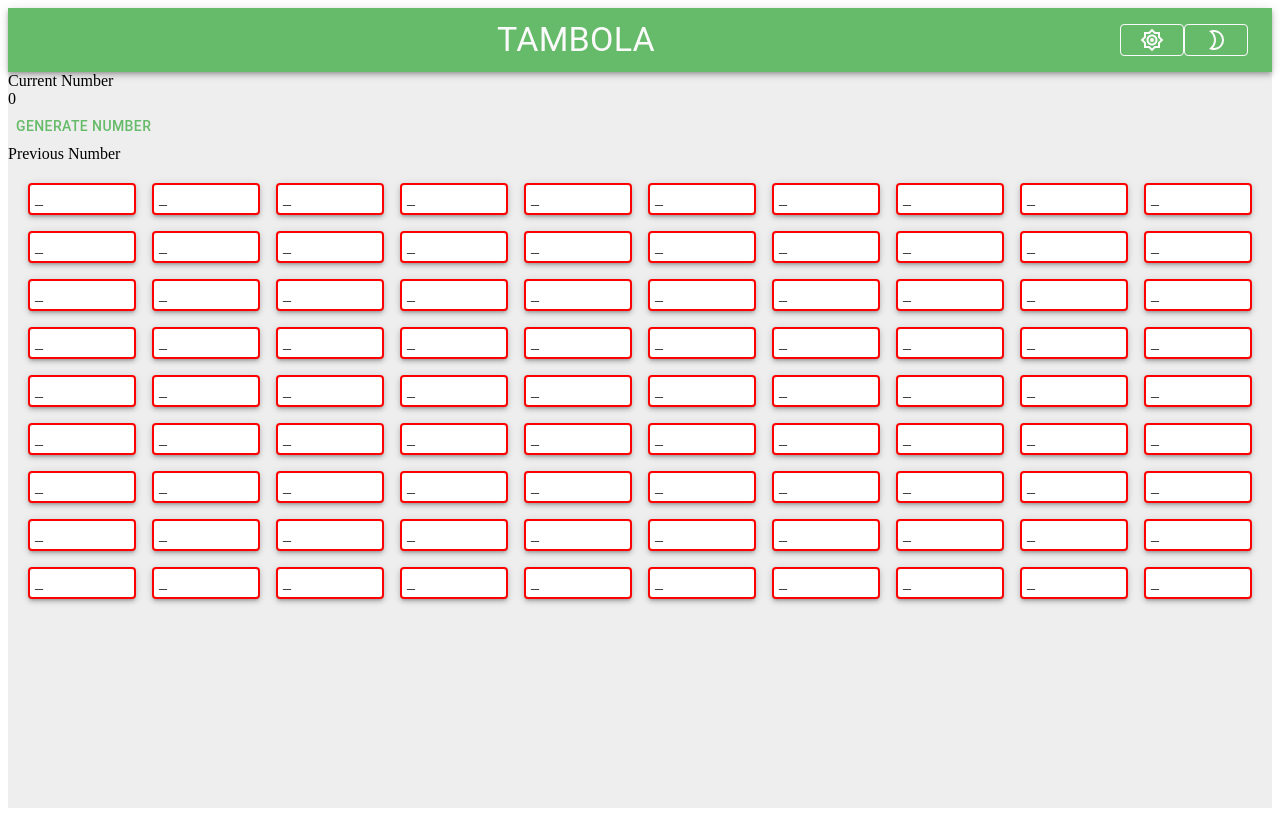
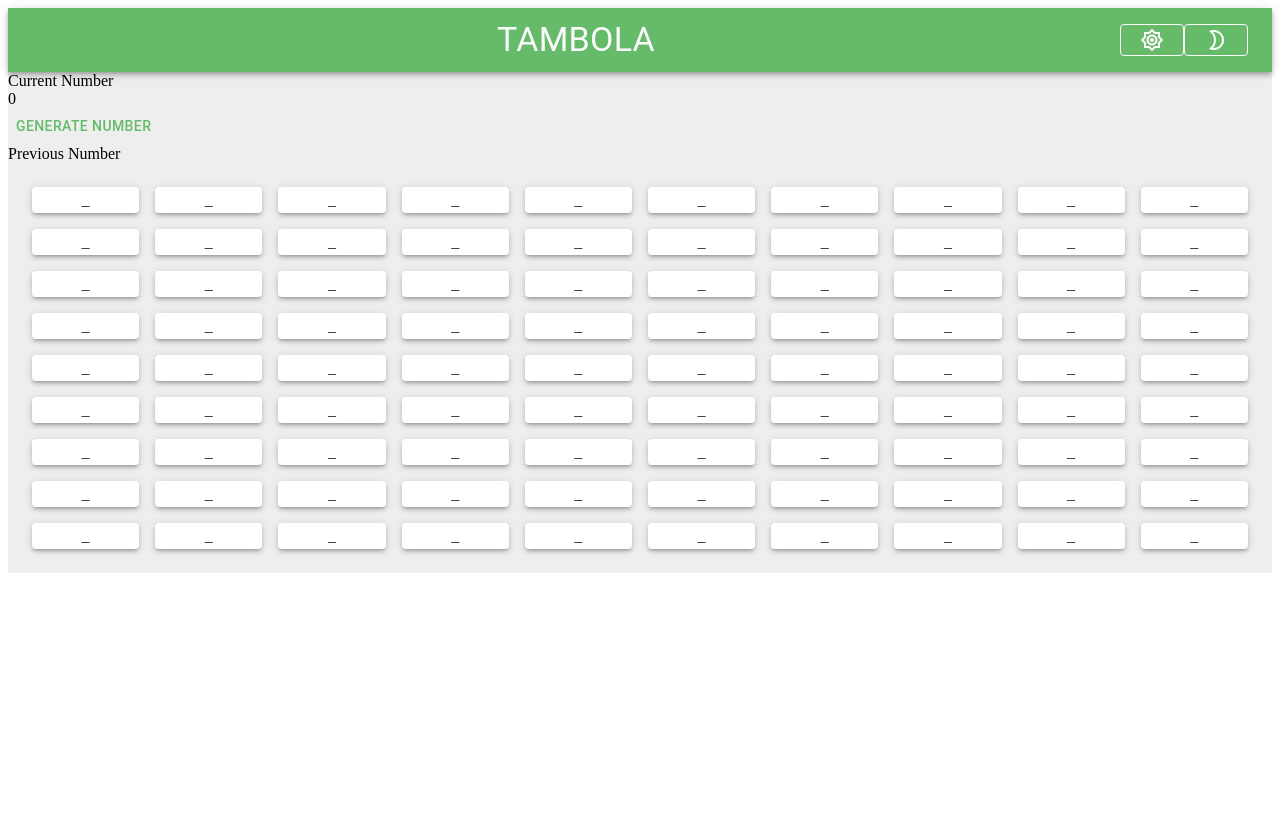
Before and after one commit to dhavalpz/tambola-ui, a React (Create React App) app: page / in a window 1280 px wide. Built offline with nearby package versions, Linux system fonts and the light colour scheme.

Commit message:
removing style override

```diff
--- a/src/App.tsx
+++ b/src/App.tsx
@@ -7,7 +7,7 @@ import Board from "./components/Board/Board";
 
 const useStyles = makeStyles((theme: Theme) => ({
   root: {
-    height: "100vh",
+    height: "100%",
     background: theme.palette.background.default,
   },
 }));
--- a/src/components/Board/Board.tsx
+++ b/src/components/Board/Board.tsx
@@ -10,16 +10,10 @@ const Board: React.FC = () => {
   );
 
   return (
-    <Grid
-      container
-      columns={10}
-      padding="20px"
-      rowSpacing={2}
-      columnSpacing={2}
-    >
+    <Grid container columns={10} padding={3} rowSpacing={2} columnSpacing={2}>
       {arr.map((num: number, index: number) => (
         <Grid item key={index} xs={2} md={1}>
-          <Paper sx={{ border: "2px solid red", padding: "5px" }} elevation={3}>
+          <Paper sx={{ padding: 0.5, textAlign: "center" }} elevation={3}>
             {formatNumber(num)}
           </Paper>
         </Grid>
```
